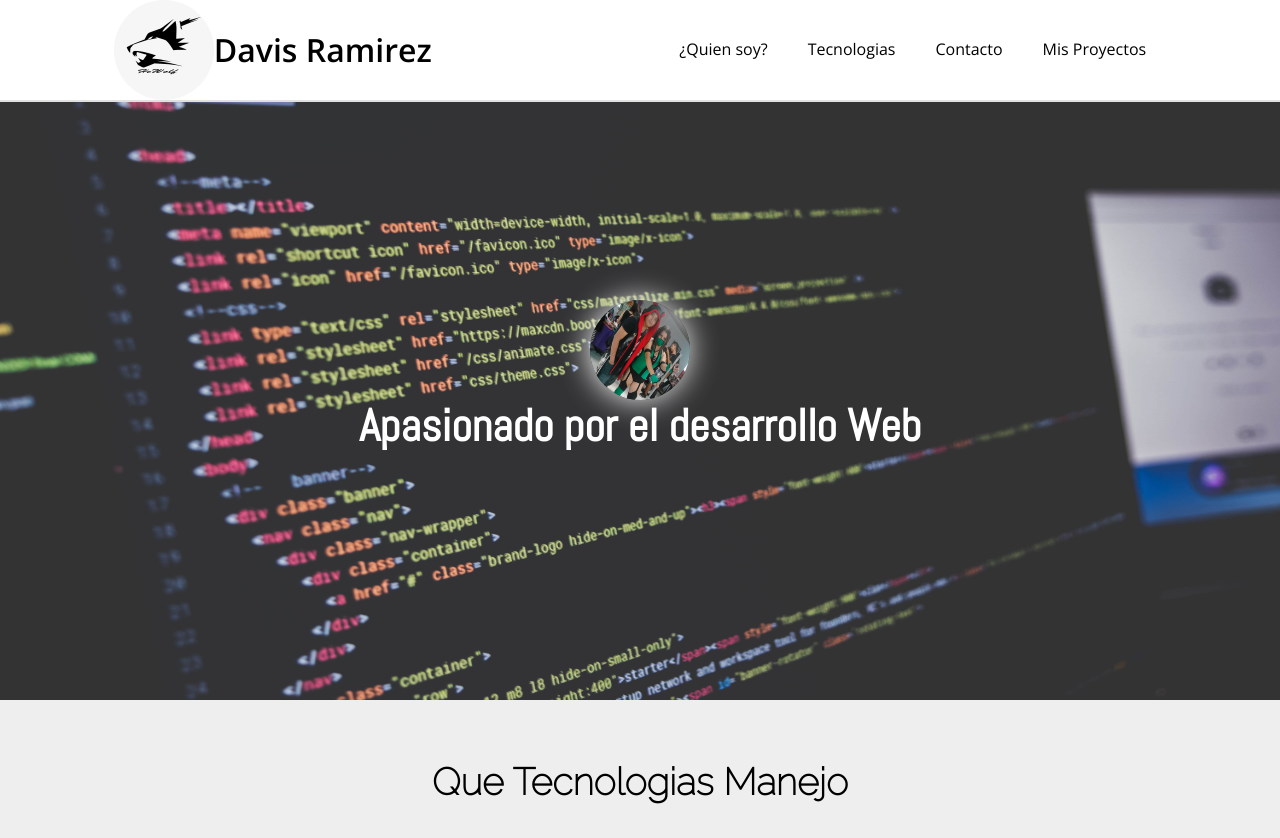
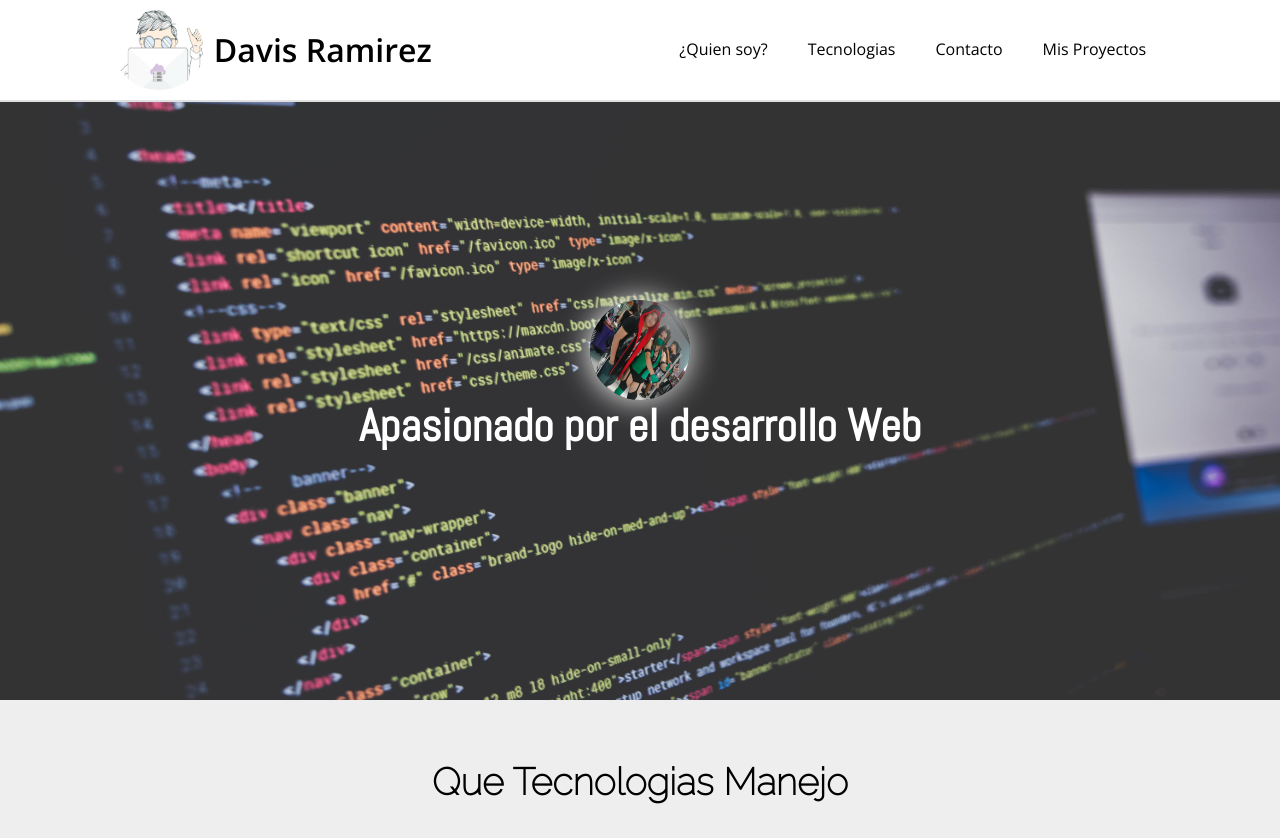
Before and after one commit to davisdev7/folio, a plain HTML site: page index.html in a window 1280 px wide. Shown: the top 838 px of the page. Drawn offline with nearby package versions, Linux system fonts and the light colour scheme.

Commit message:
logo modificado en header y footer

```diff
--- a/css/styleindex.css
+++ b/css/styleindex.css
@@ -81,11 +81,12 @@
 .nombre-y-logo {
     display: flex;
     flex-wrap: wrap;
+    align-items: center;
 }
 
 .nombre-y-logo img {
-    width: 100px;
-    height: 100px;
+    width: 90px;
+    height: 80px;
     border-radius: 100%;
     margin: 0px;
     padding: 0px;
@@ -95,11 +96,13 @@
 .nombre-y-logo h1 {
     font-family: 'Open Sans', sans-serif;
     align-self: center;
+    padding-left: 10px;
 }
 
 header {
     position: fixed;
     width: 100%;
+    height:100px;
     top: 0;
     display: flex;
     justify-content: space-around;
@@ -389,7 +392,7 @@ footer .derechos {
 }
 
 .footerlogo {
-    margin: 20px auto 0px auto;
+    margin: 20px auto 10px auto;
 }
 
 .footerlogo img {
--- a/index.html
+++ b/index.html
@@ -83,7 +83,7 @@ window.smartsupp||(function(d) {
     <header>
         <!--Logo Y Nombre-->
         <div class="nombre-y-logo">
-            <img src="img/logo.jpg" alt="logodavisramirezyk">
+            <img src="img/footer-guy.png" alt="logodavisramirezyk">
             <h1>Davis Ramirez</h1>
         </div>
 
@@ -274,7 +274,7 @@ window.smartsupp||(function(d) {
         <footer>
             <!--Contenedor Con El Logo-->
             <div class="footerlogo">
-                <img src="img/logo2.png" alt="" width="100">
+                <img src="img/footer-guy.png" alt="" width="100">
             </div>
             <!--Contenedor Con Las Redes Sociales-->
             <div class="social-media-footer">
```
Also changed, not shown: img/footer-guy.png (added).
